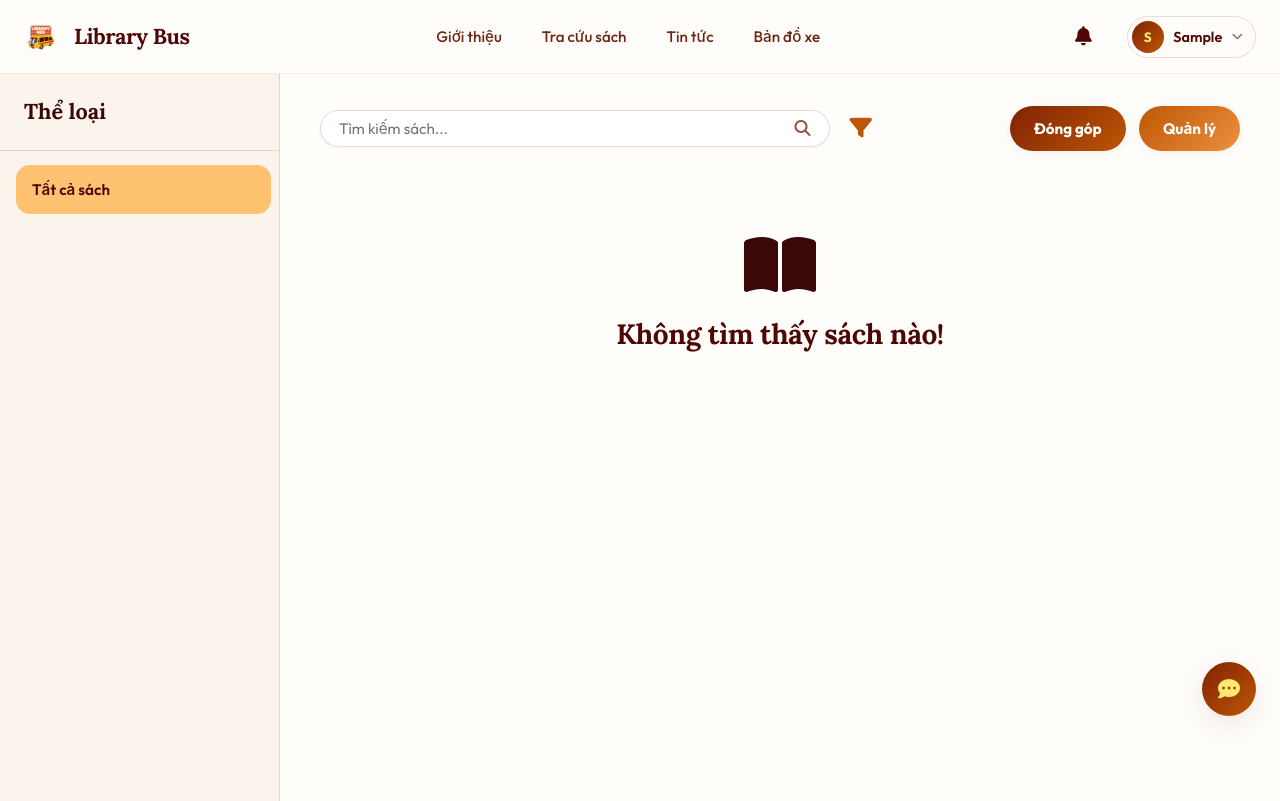
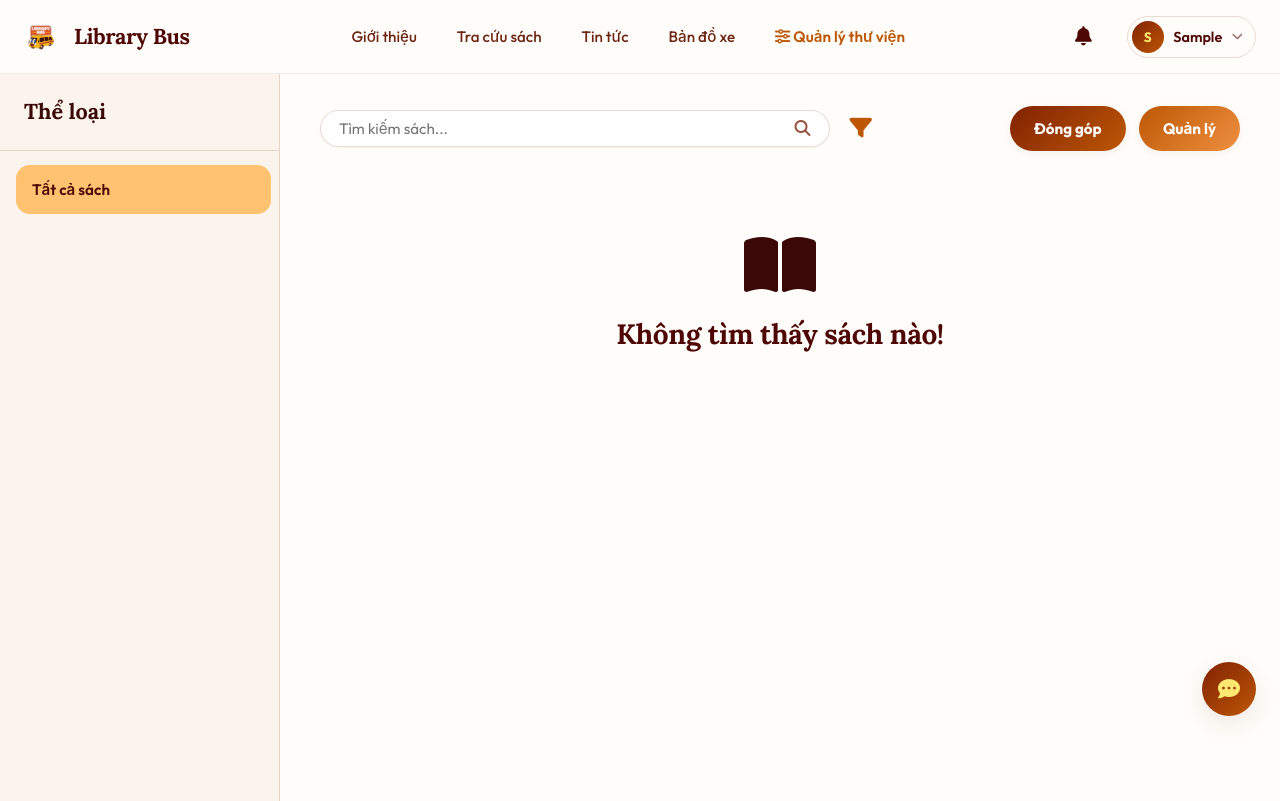
Before and after one commit to duongduongdphk66a-spec/prj, a Django app: page /inventory/books/ in a window 1280 px wide. Shown: the top 801 px of the page. Run offline with Django 5.2, Linux system fonts and the light colour scheme; the visitor is signed in with stand-in values (Sample User, id 1); data that the repository does not hold is empty; parts of the project's set-up code (start-up, migrations or seed data) failed here and were passed over; some libraries are stand-ins or nearby versions.

Commit message:
feat(nav): add separate library management button for staff while keeping book search unified

```diff
--- a/library_bus_project/template/base.html
+++ b/library_bus_project/template/base.html
@@ -49,9 +49,16 @@
                 <div class="nav-menu" id="nav-menu">
                     <ul>
                         <li><a href="{% url 'about' %}" class="nav-link liquid" style="text-decoration:none;">Giới thiệu</a></li>
-                        <li><a href="{% if user.is_staff %}{% url 'inventory:admin_book_list' %}{% else %}{% url 'inventory:book_list' %}{% endif %}" class="nav-link liquid" style="text-decoration:none;">Tra cứu sách</a></li>
+                        <li><a href="{% url 'inventory:book_list' %}" class="nav-link liquid" style="text-decoration:none;">Tra cứu sách</a></li>
                         <li><a href="{% url 'blog:post_list' %}" class="nav-link liquid" style="text-decoration:none;">Tin tức</a></li>
-                        <li><a href="{% if user.is_staff %}{% url 'inventory:admin_bus_list' %}{% else %}{% url 'inventory:bus_list' %}{% endif %}" class="nav-link liquid" style="text-decoration:none;">Bản đồ xe</a></li>
+                        <li><a href="{% url 'inventory:bus_list' %}" class="nav-link liquid" style="text-decoration:none;">Bản đồ xe</a></li>
+                        {% if user.is_staff %}
+                        <li>
+                            <a href="{% url 'inventory:dashboard' %}" class="nav-link liquid admin-nav-link" style="text-decoration:none; font-weight: 600; color: var(--color-roast);">
+                                <i class="fas fa-sliders-h me-1"></i> Quản lý thư viện
+                            </a>
+                        </li>
+                        {% endif %}
                     </ul>
                 </div>
 
@@ -93,8 +100,11 @@
                                 </a>
                                 {% if user.is_staff %}
                                     <div class="profile-dropdown-divider"></div>
+                                    <a href="{% url 'inventory:dashboard' %}" class="profile-dropdown-item">
+                                        <i class="fas fa-sliders-h"></i> Quản lý thư viện
+                                    </a>
                                     <a href="{% url 'admin:index' %}" class="profile-dropdown-item">
-                                        <i class="fas fa-shield-alt"></i> Trang quản trị
+                                        <i class="fas fa-shield-alt"></i> Trang quản trị Django
                                     </a>
                                 {% endif %}
                                 <div class="profile-dropdown-divider"></div>
```
